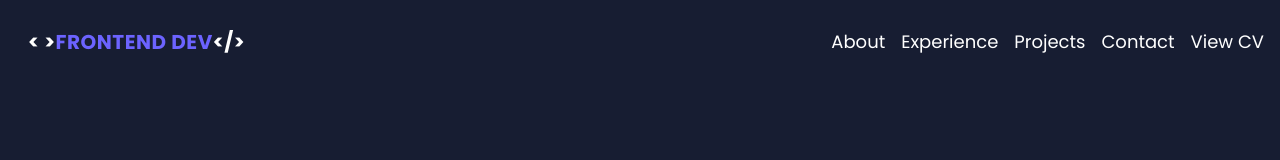
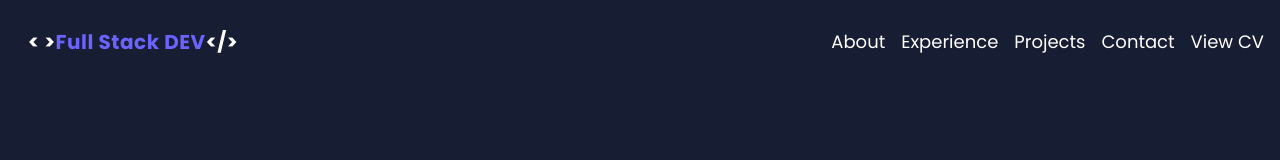
Before and after one commit to A-Nafis-Ch/MY_PORTFOLIO, a React (Vite) app: page / in a window 1280 px wide. Shown: the top 160 px of the page. Built offline with nearby package versions, Linux system fonts and the light colour scheme; grey boxes are pictures that could not be loaded; a web font is replaced by a local one.

Commit message:
Navbar  component bug fixed

```diff
--- a/src/components/Navbar.jsx
+++ b/src/components/Navbar.jsx
@@ -5,7 +5,7 @@ const Navbar = () => {
     <nav className="text-white flex flex-col md:flex-row md:justify-between p-4">
       <span className="text-xl font-bold tracking-wide p-3">
         {" "}
-        &lt; &gt;<span className="text-[#6C63FF]">FRONTEND DEV</span>&lt;/&gt;
+        &lt; &gt;<span className="text-[#6C63FF]">Full Stack DEV</span>&lt;/&gt;
       </span>
 
       <ul className="flex flex-col md:flex-row gap-4 text-lg w-full md:w-auto md:items-center">
```
